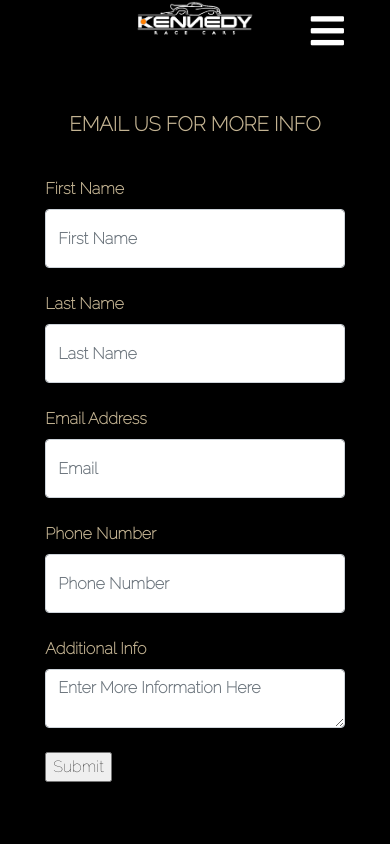
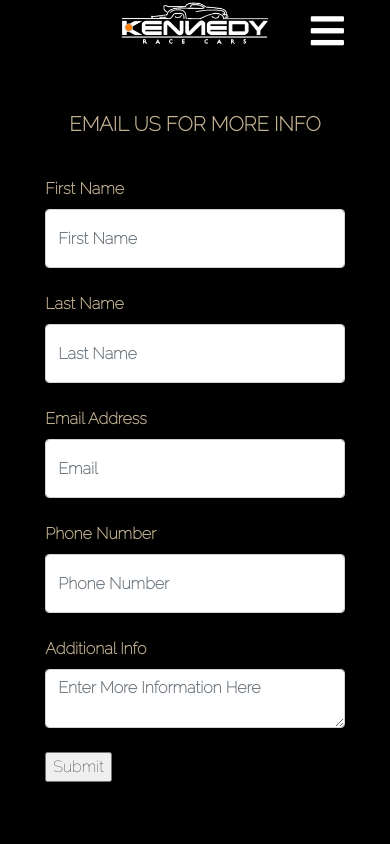
Before and after one commit to calebjsmith7/kennedy, a React (Create React App) app: page /contact in a window 390 px wide. Shown: the top 844 px of the page. Built offline with nearby package versions, Linux system fonts and the light colour scheme.

Commit message:
feat. loop scroll

```diff
--- a/src/App.css
+++ b/src/App.css
@@ -89,7 +89,7 @@
   position: absolute !important;
   left: 50%;
   transform: translateX(-50%);
-  top: 4% !important;
+  top: 7% !important;
   font-size: 23px !important;
   text-decoration: none !important;
   color: transparent;
@@ -97,14 +97,15 @@
   background-size: contain;
   background-repeat: no-repeat;
   height: 90px;
-  width: 155px;
+  width: 275px;
   text-decoration: none;
   margin-top: .75%;
 }
 .faketitle {
   text-decoration: none;
   color: transparent;
-  font-size: 40px;
+  font-size: 60px;
+  letter-spacing: 35px;
 }
 .title :hover {
   color: transparent;
@@ -112,12 +113,16 @@
 }
 @media (max-width: 800px) {
   .title {
-    width: 30vw;
+    width: 150px;
     height: 14vh;
     top: 1% !important;
     background-color: none;
     margin-top: 0;
-  }}
+  }
+  .faketitle {
+    font-size: 15px;
+  }
+}
 
   /* home page */
 
@@ -231,7 +236,7 @@ hr {
   background-repeat: no-repeat;
   background-position-y: 61%;
   overflow-y: hidden;
-  scroll-behavior: smooth;
+
 }
 
 .bottomscroll {
@@ -308,7 +313,10 @@ hr {
   .slide1 {
     margin-left: -220%;
   }
-  .slide1, .slide2, .slide3, .slide4, .slide5, .slide6 {
+  #flag {
+    margin-left: 0;
+  }
+  .slide1, .slide2, .slide3, .slide4, .slide5, .slide6, .slide7, .slide8, .slide9, .slide10, .slide11, .slide12, .slide13 {
     margin-right: 5%;
   }
   .gallery {
--- a/src/components/Home.js
+++ b/src/components/Home.js
@@ -1,4 +1,4 @@
-import React, { Component } from 'react';
+import React, { Component, useEffect } from 'react';
 import 'bootstrap/dist/css/bootstrap.css';
 import '../App.css';
 import kenvid from "../images/kenvid.mp4";
@@ -6,9 +6,23 @@ import kensmallvid from "../images/kensmallvid.mp4";
 import { Link } from 'react-router-dom';
 import { HashLink } from 'react-router-hash-link';
 
-
 const Home = () => {
 
+    let redvalue = 0;
+    //document.getElementById('container').scrollLeft(document.getElementById('container').scrollLeft > 10000 ? 1 : null);
+
+    const handleScroll = (event) => {
+        window.innerWidth > 600 ?
+        document.getElementById('container').scrollLeft > redvalue ? document.getElementById('container').scrollLeft = document.getElementById('resetflag').getBoundingClientRect().left +  '6%' : console.log('happy')
+        :
+        document.getElementById('container').scrollLeft > redvalue ? document.getElementById('container').scrollLeft = document.getElementById('resetflag').getBoundingClientRect().left  : console.log('happy')
+    }
+    useEffect(()=>{
+        setTimeout(() => {
+            redvalue = document.getElementById('flag').getBoundingClientRect().left;
+            console.log('redvalue is ' + redvalue);
+        }, 2000);
+    },[])
 
     return (
         <div>
@@ -25,15 +39,13 @@ const Home = () => {
 
 
             <div className="b">
-                <h1 className="info">At Kennedy Racecars we provide the highest quality
-                Restorations, Modifications, and Race Cars,
-                and always exceed expectations</h1>
+                <h1 className="info">At Kennedy Race Cars, we are known for high quality craftsmanship and service on your race car, muscle car, or resto-mod dream machine.<br/>KRC will exceed your expectations!</h1>
             <hr className="binfoh"/>
             </div>
             <div className="scrollsection"><h1 className="gallery">Gallery</h1></div>
-            <div className="scrolling-wrapper" id="container">
+            <div className="scrolling-wrapper" id="container" onScroll={handleScroll}>
 
-                <div className="cards slide1"></div>
+                <div className="cards slide1" id='resetflag'></div>
                 <div className="cards slide2"></div>
                 <div className="cards slide3"></div>
                 <div className="cards slide4"></div>
@@ -46,11 +58,16 @@ const Home = () => {
                 <div className="cards slide11"></div>
                 <div className="cards slide12"></div>
                 <div className="cards slide13"></div>
+                <div className="cards slide1" id="flag"></div>
+                <div className="cards slide2"></div>
+                <div className="cards slide3"></div>
+                <div className="cards slide4"></div>
+
             </div>
 
             <div className="bottomscroll">
-            <button style={{backgroundColor: 'transparent', color: 'white', border: 'none', fontSize: 30, marginRight: 30, outline: 'none'}} onClick={()=>document.getElementById('container').scrollLeft -= 250}>←</button>
-                <button style={{backgroundColor: 'transparent', color: 'white', border: 'none', fontSize: 30, outline: 'none'}} onClick={()=>document.getElementById('container').scrollLeft += 250}>→</button>
+            <button style={{backgroundColor: 'transparent', color: 'white', border: 'none', fontSize: 60, marginRight: 100, outline: 'none', display: window.innerWidth < 600 ? 'none' : true}} onClick={()=>{document.getElementById('container').scrollLeft -= 625}}>←</button>
+                <button style={{backgroundColor: 'transparent', color: 'white', border: 'none', fontSize: 60, outline: 'none', display: window.innerWidth < 600 ? 'none' : true}} onClick={()=>document.getElementById('container').scrollLeft += 625}>→</button>
             </div>
 
 
```
